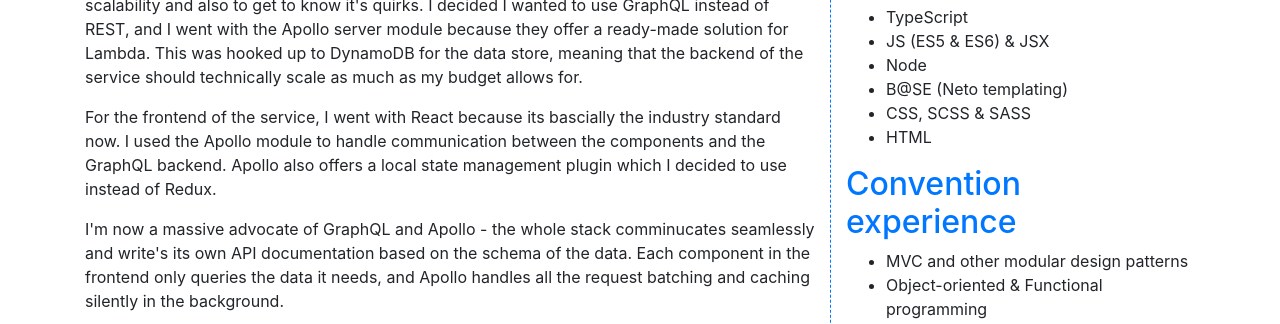
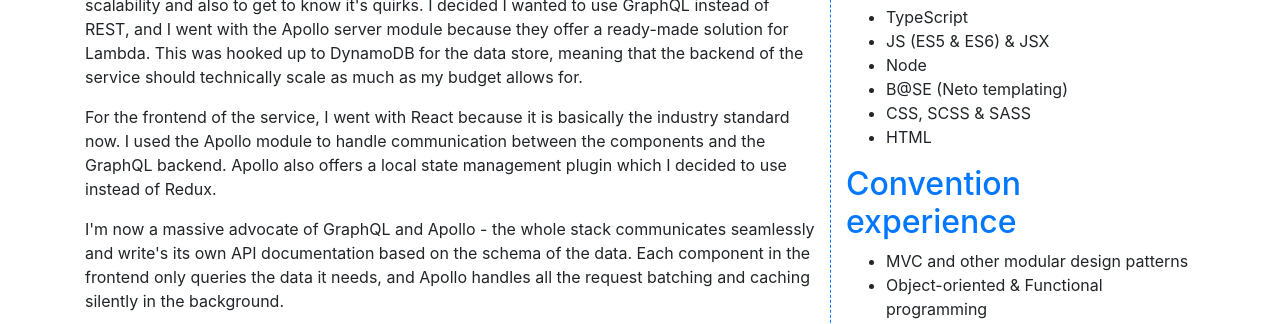
Before and after one commit to matt-downs/matt-downs.github.io, a Jekyll site: the page built from index.html, in a window 1280 px wide. Shown: the part 1245-1569 px from the top of the page. Built offline with Jekyll 4.4.1, drawn with Linux system fonts in a browser that asks for light colours; nearby versions of some CDN libraries.

Commit message:
Fix some spelling derps

```diff
--- a/index.html
+++ b/index.html
@@ -50,10 +50,10 @@ title: Matt Downs
             server module because they offer a ready-made solution for Lambda. This was hooked up to DynamoDB for the
             data store, meaning that the backend of the service should technically scale as much as my budget allows
             for.</p>
-        <p>For the frontend of the service, I went with React because its bascially the industry standard now. I used
+        <p>For the frontend of the service, I went with React because it is basically the industry standard now. I used
             the Apollo module to handle communication between the components and the GraphQL backend. Apollo also
             offers a local state management plugin which I decided to use instead of Redux.</p>
-        <p>I'm now a massive advocate of GraphQL and Apollo - the whole stack comminucates seamlessly and write's its
+        <p>I'm now a massive advocate of GraphQL and Apollo - the whole stack communicates seamlessly and write's its
             own API documentation based on the schema of the data. Each component in the frontend only queries the data
             it needs, and Apollo handles all the request batching and caching silently in the background.</p>
 
```
